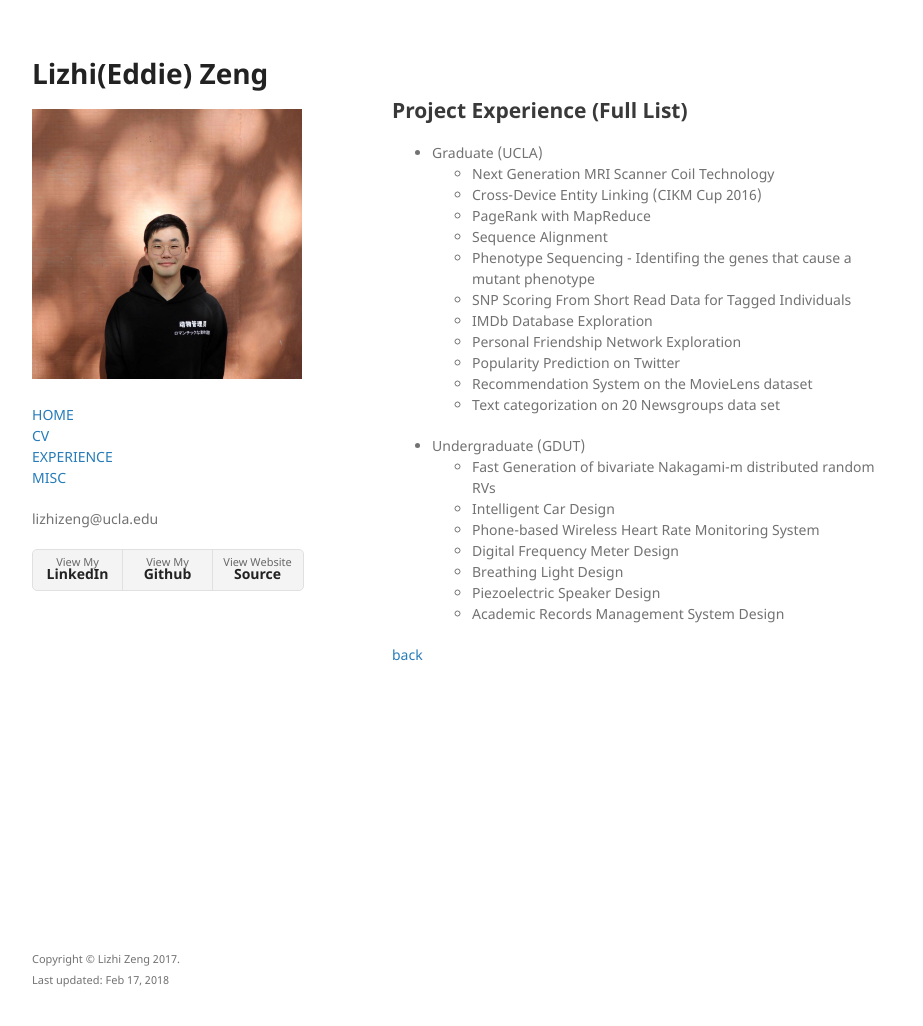
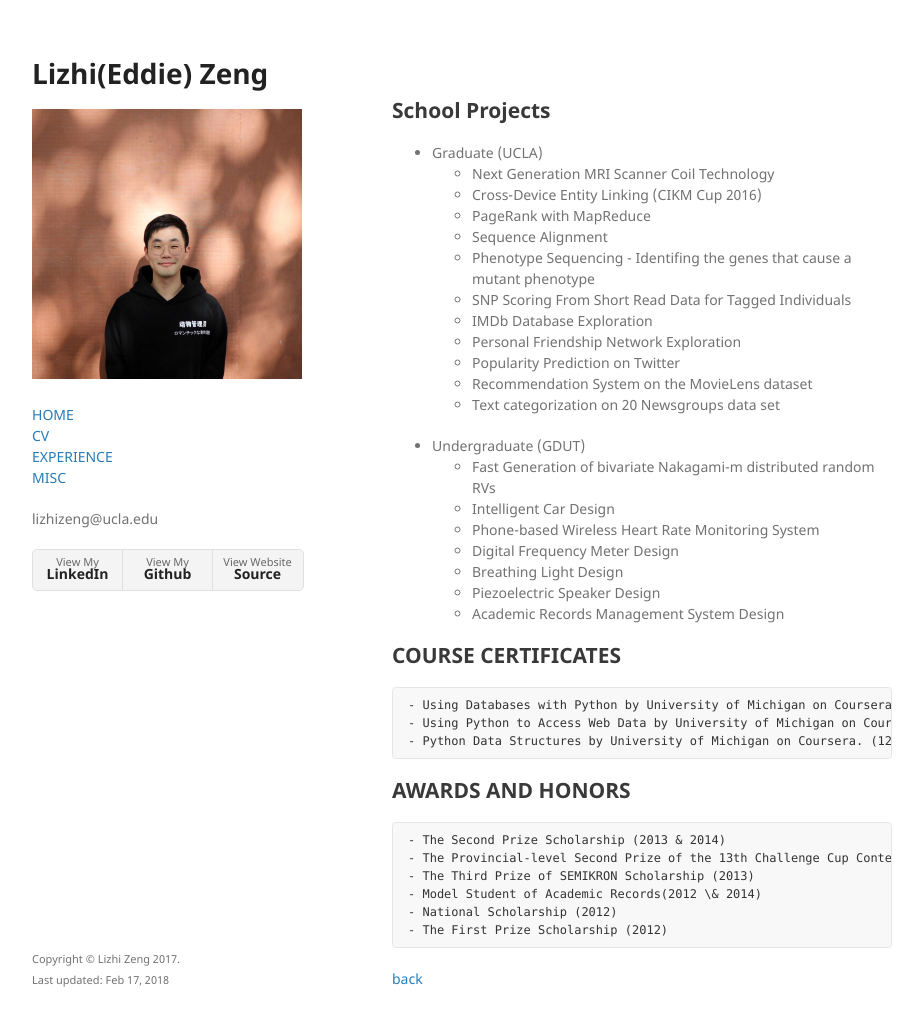
Before and after one commit to lizhiz/lizhiz.github.io, a Jekyll site: the page built from experience.md, in a window 1280 px wide and 1059 px high. Shown: the top 1026 px of the window, without its empty margins (178-1101 px from the left). Built offline with Jekyll 4.4.1, drawn with Linux system fonts in a browser that asks for light colours; the repository's description, which GitHub fills in, is left out.

Commit message:
简历重构以及将部分内容移至网页

```diff
--- a/experience.md
+++ b/experience.md
@@ -4,7 +4,7 @@ layout: default
 
 &nbsp;
 
-## Project Experience (Full List)
+## School Projects
 
 - Graduate (UCLA)
     - Next Generation MRI Scanner Coil Technology
@@ -27,4 +27,18 @@ layout: default
     - Piezoelectric Speaker Design
     - Academic Records Management System Design
 
+## COURSE CERTIFICATES
+    - Using Databases with Python by University of Michigan on Coursera. (01/21/2017)
+    - Using Python to Access Web Data by University of Michigan on Coursera. (01/11/2017)
+    - Python Data Structures by University of Michigan on Coursera. (12/26/2016)
+
+## AWARDS AND HONORS
+    - The Second Prize Scholarship (2013 & 2014)
+    - The Provincial-level Second Prize of the 13th Challenge Cup Contest (2013)
+    - The Third Prize of SEMIKRON Scholarship (2013)
+    - Model Student of Academic Records(2012 \& 2014)
+    - National Scholarship (2012)
+    - The First Prize Scholarship (2012)
+
+
 [back](./index)
```
Also changed, not shown: 4 other files.
